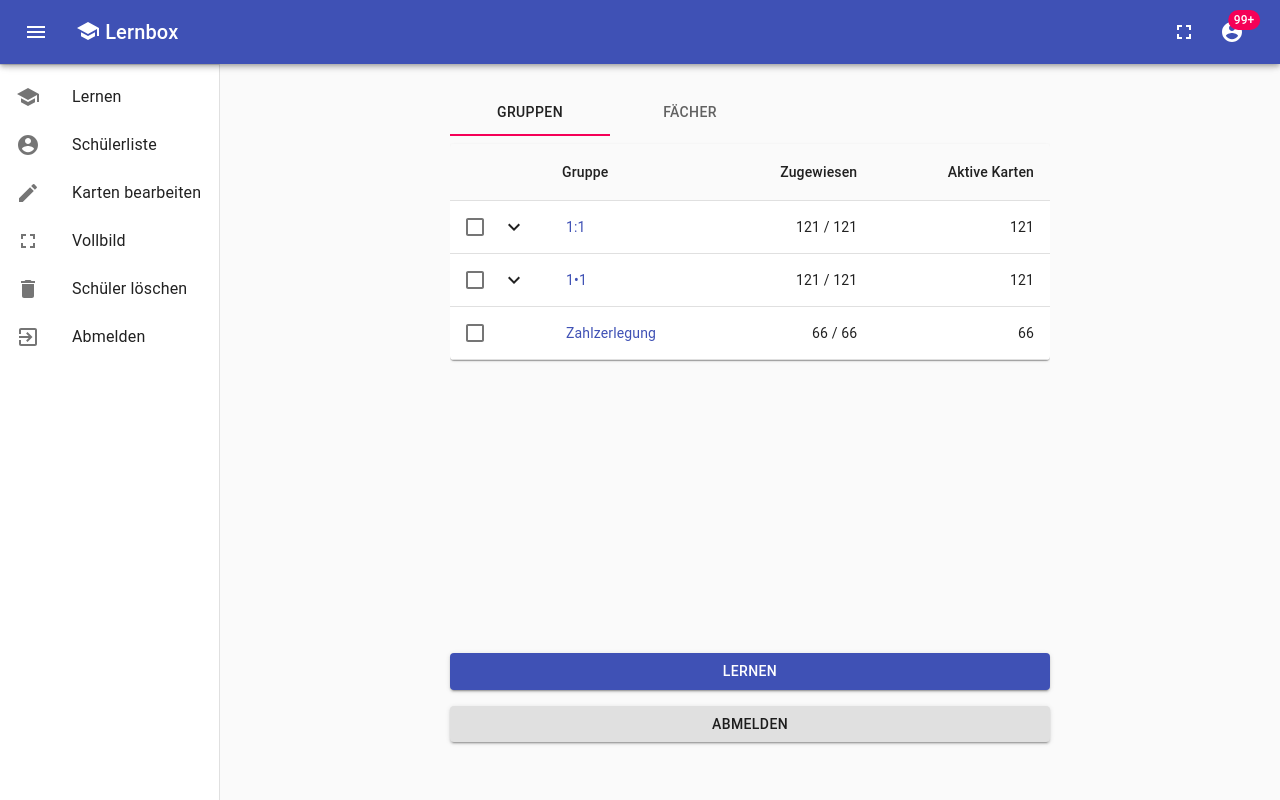
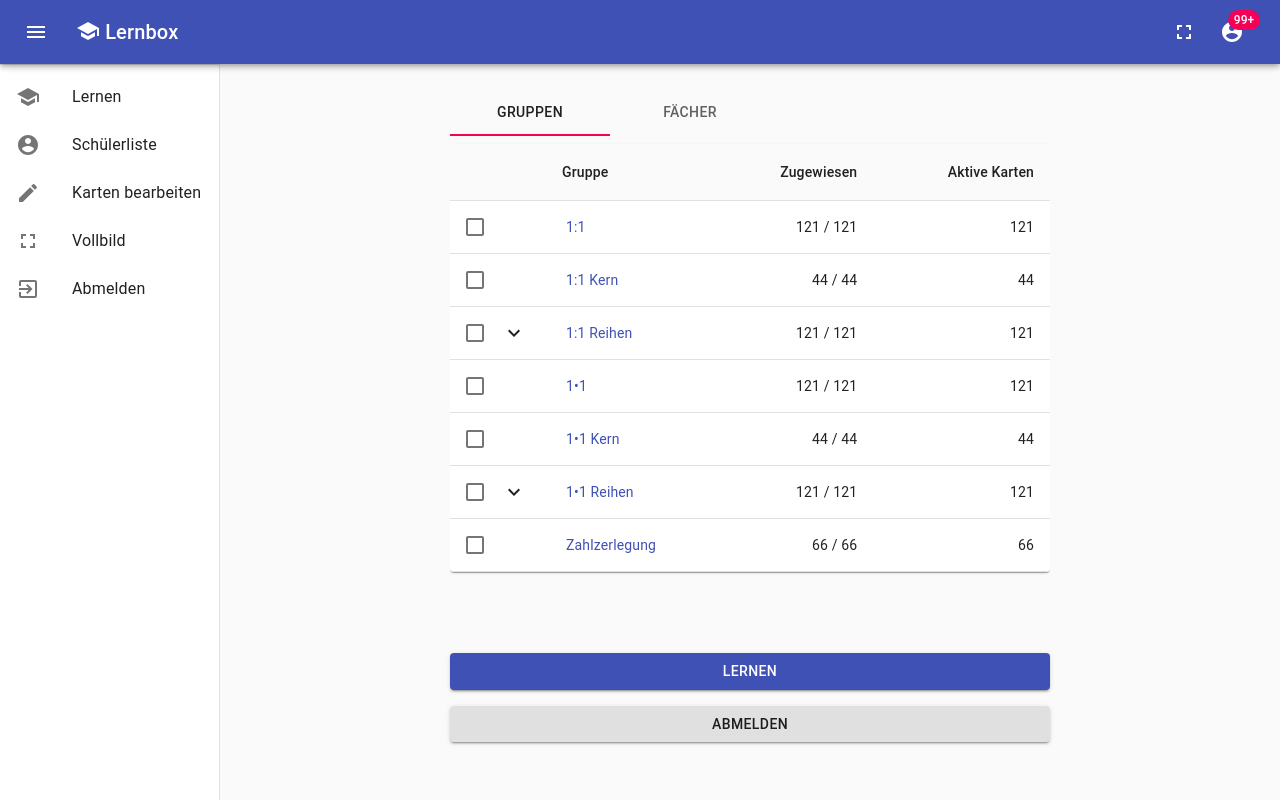
Before and after one commit to irrisor/lernbox, a React (Create React App) app: page /pupil/1/1 in a window 1280 px wide. Both pictures are taken after a click on the button 36 px from the left and 32 px from the top of the page. Built offline with nearby package versions, Linux system fonts and the light colour scheme; what js-sha256 would draw is missing.

Commit message:
several improvements

```diff
--- a/src/components/Front.tsx
+++ b/src/components/Front.tsx
@@ -1,18 +1,20 @@
 import * as React from "react";
 import {reactContext} from "../data/Context";
 import {IndexCardVisual} from "./IndexCardVisual";
-import {IndexCard} from "../data/cards";
+import {IndexCard, officialOwner} from "../data/cards";
 
-export function Front({card, onClick}: {
+export function Front({card, onClick, showAuthor}: {
     card: IndexCard | undefined,
-    onClick?: () => void
+    onClick?: () => void,
+    showAuthor?: boolean,
 }) {
     const context = React.useContext(reactContext);
     if (!card) return <>Keine Karte aktiv</>;
     const overlappingGroups = context.currentGroups.filter(group => card.groups.indexOf(group) >= 0);
     return (
         <IndexCardVisual
-            category={overlappingGroups.length > 0 ? overlappingGroups[0] : (card.groups.length > 0 ? card.groups[0] : "")}
+            category={(overlappingGroups.length > 0 ? overlappingGroups[0] : (card.groups.length > 0 ? card.groups[0] : "")) +
+            showAuthor && card.owner && card.owner !== officialOwner ? " von " + card.owner : ""}
             text={card.question}
             description={card.description}
             image={card.questionImage}
--- a/src/data/Context.ts
+++ b/src/data/Context.ts
@@ -376,6 +376,8 @@ export class Context {
             (slotProperties.durationInDays - 0.5) * 1000 * 60 * 60 * 24;
     }
 
+    public pupilById = (id: string) => this.pupilsList.find(pupil => pupil.id === id);
+
     public passwordHash(value?: string) {
         return value !== undefined ? sha256(value) : "";
     }
@@ -405,7 +407,7 @@ export class Context {
             teacherId: this.persistentTeacher.content.id,
             name,
             password,
-            instances: this.getQuestionCards().map(card => ({id: card.id})),
+            instances: [],
         };
         this.setPupil(newPupil.id, newPupil);
     }
@@ -446,7 +448,23 @@ export class Context {
             context._currentGroups = currentGroups;
             context._currentInstances = nextInstances;
         });
-        this.history.push(`/pupil/${this.pupil?.name || "-"}/${this.currentPupilId}/${nextInstances.length > 0 ? "question" : ""}`);
+        const pupilPath = `/pupil/${this.pupil?.name || "-"}/${this.currentPupilId}/`;
+        if (nextInstances.length > 0) {
+            const path = pupilPath + "question";
+            const currentPath = this.history.location.pathname;
+            switch (currentPath.substring(currentPath.lastIndexOf("/") + 1)) {
+                case "question":
+                case "late":
+                case "wrong":
+                    this.history.replace(path);
+                    break;
+                default:
+                    this.history.push(path);
+                    break;
+            }
+        } else {
+            this.history.push(pupilPath + "finished");
+        }
     };
 
     public getCard(idCardOrInstance: string | IndexCardInstance | IndexCard | undefined): IndexCard | undefined {
@@ -506,11 +524,13 @@ export class Context {
     }
 
     public modifyPupilsCardInstance(instanceId: string,
-                                    modify: (instance: IndexCardInstance) => IndexCardInstance | null = instance => instance) {
+                                    modify: (instance: IndexCardInstance) => IndexCardInstance | null = instance => instance,
+                                    pupilId = this.currentPupilId,
+    ) {
         this.update(context => {
-            const persistentPupil = context.persistentPupils.find(object => object.content.id === context.currentPupilId);
+            const persistentPupil = context.persistentPupils.find(object => object.content.id === pupilId);
             if (!persistentPupil) {
-                throw new Error("Cannot modify card instances when no peristent pupil is active");
+                throw new Error("Cannot modify card instances when no persistent pupil is active");
             }
             let modifiedInstance: IndexCardInstance | undefined | null;
             let instances = persistentPupil.content.instances.map(instance =>
@@ -535,6 +555,12 @@ export class Context {
 
     public getQuestionCards() {
         return getQuestionCards(this.cards);
+    }
+
+    clearCard() {
+        if (this.currentInstances.length > 0) {
+            this.currentInstances = [];
+        }
     }
 
     private initializePupilObjects() {
--- a/src/data/cards.ts
+++ b/src/data/cards.ts
@@ -60,26 +60,48 @@ export const predefinedCards: IndexCard[] = [];
 /** 1-mal-1 */
 for (let x = 0; x <= 10; x++) {
     for (let y = 0; y <= 10; y++) {
-        predefinedCards.push({
+        const multiplyCard: IndexCard = {
             id: uuidv5(`${x}*${y}`, uuidNamespace),
             question: `${x} • ${y}`,
             description: "Wie lautet das Ergebnis?",
             answers: [`${x} • ${y} = ${x * y}`, `${x * y}`],
             time_s: 4,
-            groups: ["1•1", `1•1 Reihe ${y}`].concat([1, 2, 5, 10].indexOf(y) >= 0 ? ["1x1 Kern"] : []),
+            groups: ["1•1 Reihen", `1•1 Reihe ${y}`],
             inputType: "number_or_nan",
             owner: officialOwner,
-        });
-        predefinedCards.push({
+        };
+        predefinedCards.push(multiplyCard);
+        predefinedCards.push(Object.assign({}, multiplyCard, {
+            id: uuidv5(`${x}*${y}-all`, uuidNamespace),
+            groups: ["1•1"]
+        }));
+        if ( [1, 2, 5, 10].indexOf(y) >= 0 ) {
+            predefinedCards.push(Object.assign({}, multiplyCard, {
+                id: uuidv5(`${x}*${y}-core`, uuidNamespace),
+                groups: ["1•1 Kern"]
+            }));
+        }
+        const divideCard: IndexCard = {
             id: uuidv5(`${x}:${y}`, uuidNamespace),
             question: `${y !== 0 ? x * y : x} : ${y}`,
             description: "Wie lautet das Ergebnis?",
-            answers: [`${y !== 0 ? x * y : x} : ${y} = ${x}`, y !== 0 ? `${x}` : "NaN"],
+            answers: [`${y !== 0 ? x * y : x} : ${y} ${y !== 0 ? "= "+x : "geht nicht" }`, y !== 0 ? `${x}` : "NaN"],
             time_s: 4,
-            groups: ["1:1", `1:1 Reihe ${y}`].concat([1, 2, 5, 10].indexOf(y) >= 0 ? ["1:1 Kern"] : []),
+            groups: ["1:1 Reihen", `1:1 Reihe ${y}`],
             inputType: "number_or_nan",
             owner: officialOwner,
-        });
+        };
+        predefinedCards.push(divideCard);
+        predefinedCards.push(Object.assign({}, divideCard, {
+            id: uuidv5(`${x}:${y}-all`, uuidNamespace),
+            groups: ["1:1"]
+        }));
+        if ( [1, 2, 5, 10].indexOf(y) >= 0 ) {
+            predefinedCards.push(Object.assign({}, divideCard, {
+                id: uuidv5(`${x}:${y}-core`, uuidNamespace),
+                groups: ["1:1 Kern"]
+            }));
+        }
     }
 }
 
--- a/src/layout/Bar.tsx
+++ b/src/layout/Bar.tsx
@@ -93,10 +93,10 @@ const Menu = (props: { onClick: () => true }) => {
             <div className={classes.toolbar}/>
             <Divider/>
             <List>
-                <ListItem button onClick={() => props.onClick() && context.back()}>
+                {!context.isTeacher && <ListItem button onClick={() => props.onClick() && context.back()}>
                     <ListItemIcon><Logo/></ListItemIcon>
                     <ListItemText primary="Lernen"/>
-                </ListItem>
+                </ListItem>}
                 <ListItem button onClick={() => props.onClick() && context.history.push("/")}>
                     <ListItemIcon><AccountCircle/></ListItemIcon>
                     <ListItemText primary="Schülerliste"/>
@@ -115,12 +115,12 @@ const Menu = (props: { onClick: () => true }) => {
                     <ListItemIcon><SyncIcon/></ListItemIcon>
                     <ListItemText primary="Synchronisieren"/>
                 </ListItem>*/}
-                <ListItem button
+                {context.isTeacher && <ListItem button
                           disabled={context.currentPupilId === undefined}
                           onClick={() => props.onClick() && context.history.push(`/pupil/${context.pupil?.name || "-"}/${context.currentPupilId}/delete`)}>
                     <ListItemIcon><DeleteIcon/></ListItemIcon>
                     <ListItemText primary="Schüler löschen"/>
-                </ListItem>
+                </ListItem>}
                 <ListItem button
                           disabled={context.currentPupilId === undefined && !context.isTeacher}
                           onClick={() => props.onClick() && context.update(newContext => {
--- a/src/routes/PupilRoute.tsx
+++ b/src/routes/PupilRoute.tsx
@@ -2,6 +2,7 @@ import * as React from "react";
 import {reactContext} from "../data/Context";
 import {Route, Switch, useParams, useRouteMatch} from "react-router";
 import {Right} from "../views/Right";
+import {Finished} from "../views/Finished";
 import {Wrong} from "../views/Wrong";
 import {Late} from "../views/Late";
 import {Question} from "../views/Question";
@@ -36,6 +37,9 @@ export function PupilRoute() {
             <Route path={`${path}/question`}>
                 <Question/>
             </Route>
+            <Route path={`${path}/finished`}>
+                <Finished/>
+            </Route>
             <Route path={`${path}/delete`}>
                 <PupilDelete/>
             </Route>
--- a/src/views/CardListView.tsx
+++ b/src/views/CardListView.tsx
@@ -59,6 +59,7 @@ export function CardList({onClick, imagesOnly, groupPath, navigate, create, sear
         card.groups.join("; "),
         card.answers.join("; "),
         card.description,
+        card.owner,
     )) : cardsBelowGroupPath;
     const groupCards = (!searchText || soughtCards.length > 6 ? soughtCards
         .filter(card => groupMatches(card.groups, groupPath, false)) : soughtCards)
@@ -145,7 +146,9 @@ export function CardList({onClick, imagesOnly, groupPath, navigate, create, sear
                 {groupCards.map(card => (
                     <Grid item {...cardBreakpoints} key={card.id}>
                         <Front card={card}
-                               onClick={() => onClick(card)}/>
+                               onClick={() => onClick(card)}
+                               showAuthor
+                        />
                     </Grid>
                 ))}
                 {subgroups.length === 0 && groupCards.length === 0 && (
--- /dev/null
+++ b/src/views/Finished.tsx
@@ -0,0 +1,58 @@
+import * as React from "react";
+import {Button, Grid} from "@material-ui/core";
+import {positiveSVGs, randomPositiveSVG} from "../img/svgs";
+import {Main} from "../layout/Main";
+import {BottomGridContainer} from "../layout/BottomGridContainer";
+import {reactContext} from "../data/Context";
+import {SnapSVG} from "../components/SnapSVG";
+import Snap, {sin} from "snapsvg-cjs";
+
+export function Finished() {
+    const context = React.useContext(reactContext);
+    const day = new Date().getDay();
+    // eslint-disable-next-line react-hooks/exhaustive-deps
+    const svg = React.useMemo(() => randomPositiveSVG(), [day]);
+    return (<>
+        <SnapSVG width="100%" height="100%">
+            {(s, svgElement) => {
+                Snap.load(positiveSVGs[0], data => {
+                    const w = svgElement.clientWidth;
+                    const h = svgElement.clientHeight;
+                    const group = s.g();
+                    group.append(data as Snap.Element);
+                    group.select("svg").attr({"overflow": "visible"});
+                    // let group = s.g(s.selectAll("*"));
+                    group.transform(`s0,${w / 2},${h / 2}`).animate(
+                        {transform: `s2,${w / 2},${h / 2}`, opacity: 0}, 300,
+                        undefined, () => group.remove());
+
+                    Snap.load(svg, data => {
+                        const w = svgElement.clientWidth;
+                        const h = svgElement.clientHeight;
+                        const group = s.g();
+                        group.append(data as Snap.Element);
+                        group.select("svg").attr({"overflow": "visible"});
+                        // let group = s.g(s.selectAll("*"));
+                        group.transform(`s0,${w / 2},${h / 2}`).animate({transform: `s0.8,${w / 2},${h / 2}`}, 100, undefined, () => group.selectAll("path, circle, elipse").forEach(element => {
+                            element.animate({transform: `s1.1`}, 700, a => sin(a * 500 * Math.PI), () => element.animate({transform: `s1`}, 400, mina.bounce))
+                        }));
+                    });
+                });
+            }}
+        </SnapSVG>
+        <Main>
+            <Grid container spacing={2} justify="center" alignContent="center" onClick={() => context.next()}>
+                <Grid item xs={12}>
+                    Super! Für heute bist du fertig.
+                </Grid>
+            </Grid>
+        </Main>
+        <BottomGridContainer>
+            <Grid item xs={12}>
+                <Button variant="contained" color="primary" onClick={() => context.next()} fullWidth autoFocus>
+                    Weiter
+                </Button>
+            </Grid>
+        </BottomGridContainer>
+    </>);
+}
--- a/src/views/Overview.tsx
+++ b/src/views/Overview.tsx
@@ -135,6 +135,9 @@ export function Overview() {
         : [],
         [selectedGroups, instances, questionCards],
     );
+
+    // eslint-disable-next-line react-hooks/exhaustive-deps
+    React.useEffect(() => context.clearCard(), [context.currentInstances.length]);
 
     if (!pupil) return <>Schüler mit der ID "{context.currentPupilId}" fehlt.</>;
 
@@ -320,7 +323,7 @@ export function Overview() {
                     />
                 </Grid>
                 }
-                {activeTab === 2 && selectedInstances.length > 0 &&
+                {/*activeTab === 2 && selectedInstances.length > 0 &&
                 <Grid item xs={6}>
                     <Button
                         variant="contained"
@@ -345,7 +348,7 @@ export function Overview() {
                     >
                         Fach ändern
                     </Button>
-                </Grid>}
+                </Grid>*/}
                 {context.isTeacher && activeTab === 0 &&
                 <Grid item xs={12}>
                     <Button
@@ -387,15 +390,17 @@ export function Overview() {
                         Entfernen
                     </Button>
                 </Grid>}
-                {activeTab === 0 && <Grid item xs={12}>
+                {activeTab === 0 && (!context.isTeacher || !pupil.password) && <Grid item xs={12}>
+                    <Box width={1}>
                         <Button
                             variant="contained"
-                        color="primary"
+                            color={!context.isTeacher ? "primary" : undefined}
                             onClick={() => context.next(...selectedGroups.map(group => group[group.length - 1]))}
                             fullWidth
                         >
                             Lernen
                         </Button>
+                    </Box>
                 </Grid>}
                 {!context.isTeacher &&
                 <Grid item xs={12}>
--- a/src/views/Question.tsx
+++ b/src/views/Question.tsx
@@ -69,16 +69,16 @@ export function Question() {
                 if (maxPassSeconds >= secondsPassed) {
                     instance.slot = (instance.slot || 0) + 1;
                     addActivity(instance, Activity.RIGHT);
-                    history.push(`/pupil/${context.pupil?.name || "-"}/${context.currentPupilId}/right`);
+                    history.replace(`/pupil/${context.pupil?.name || "-"}/${context.currentPupilId}/right`);
                 } else {
                     instance.slot = 0;
                     addActivity(instance, Activity.LATE);
-                    history.push(`/pupil/${context.pupil?.name || "-"}/${context.currentPupilId}/late`);
+                    history.replace(`/pupil/${context.pupil?.name || "-"}/${context.currentPupilId}/late`);
                 }
             } else {
                 instance.slot = 0;
                 addActivity(instance, Activity.WRONG);
-                history.push(`/pupil/${context.pupil?.name || "-"}/${context.currentPupilId}/wrong`);
+                history.replace(`/pupil/${context.pupil?.name || "-"}/${context.currentPupilId}/wrong`);
             }
             return instance;
         });
--- a/src/views/Wrong.tsx
+++ b/src/views/Wrong.tsx
@@ -32,7 +32,7 @@ export function Wrong({text = "Das ist leider nicht richtig. Lerne noch einmal v
                     {text}
                 </Grid>
                 <Grid item xs={12}>
-                    <img src={svg} height={64} alt="negative" style={{
+                    <img src={svg} height={64} alt="negatives Bild" style={{
                         margin: "auto",
                         paddingTop: 8,
                         paddingBottom: 8,
```
Also changed, not shown: src/views/PupilList.tsx (+86 -7 lines). Lines whose indentation alone changed are shown as unchanged.
